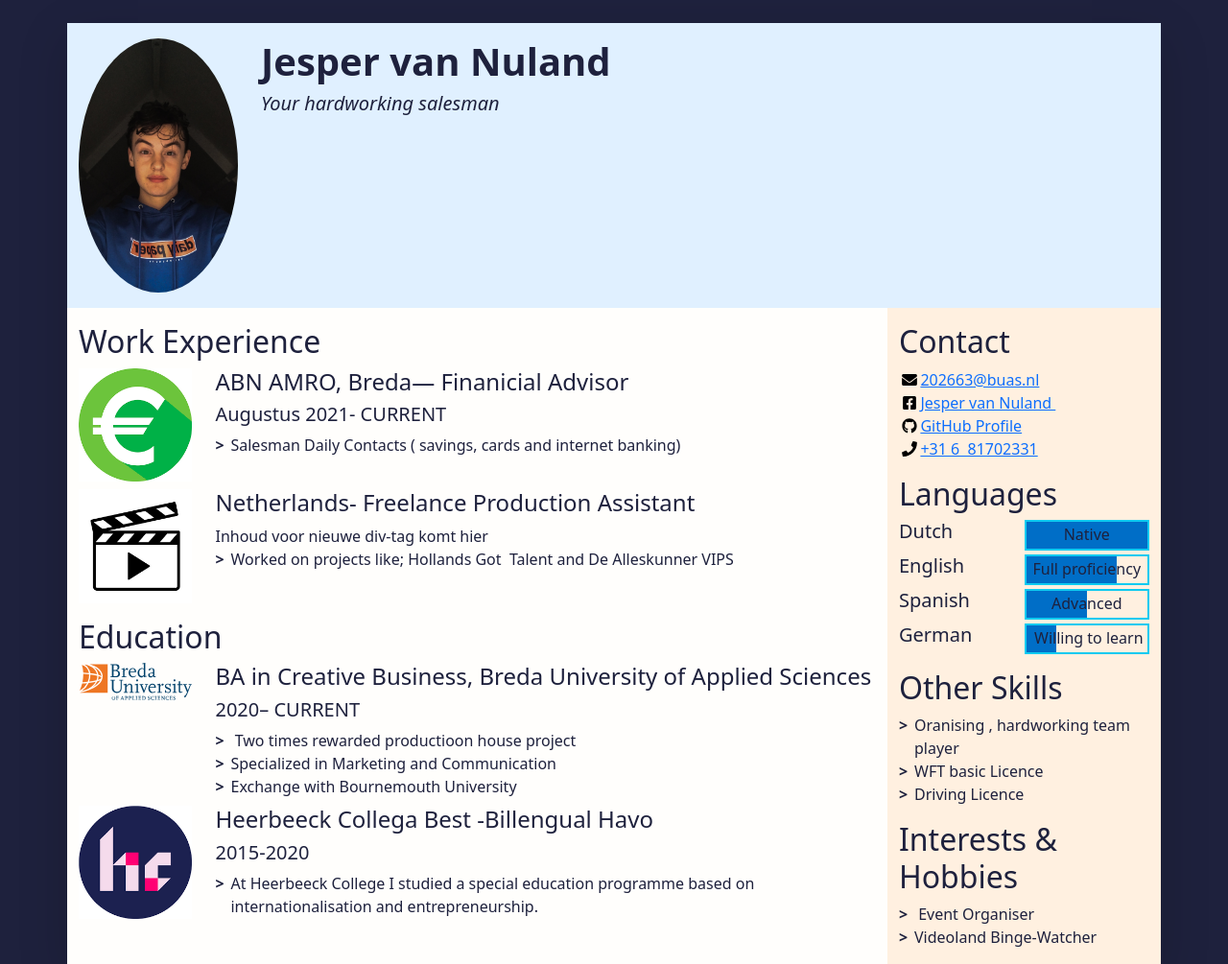
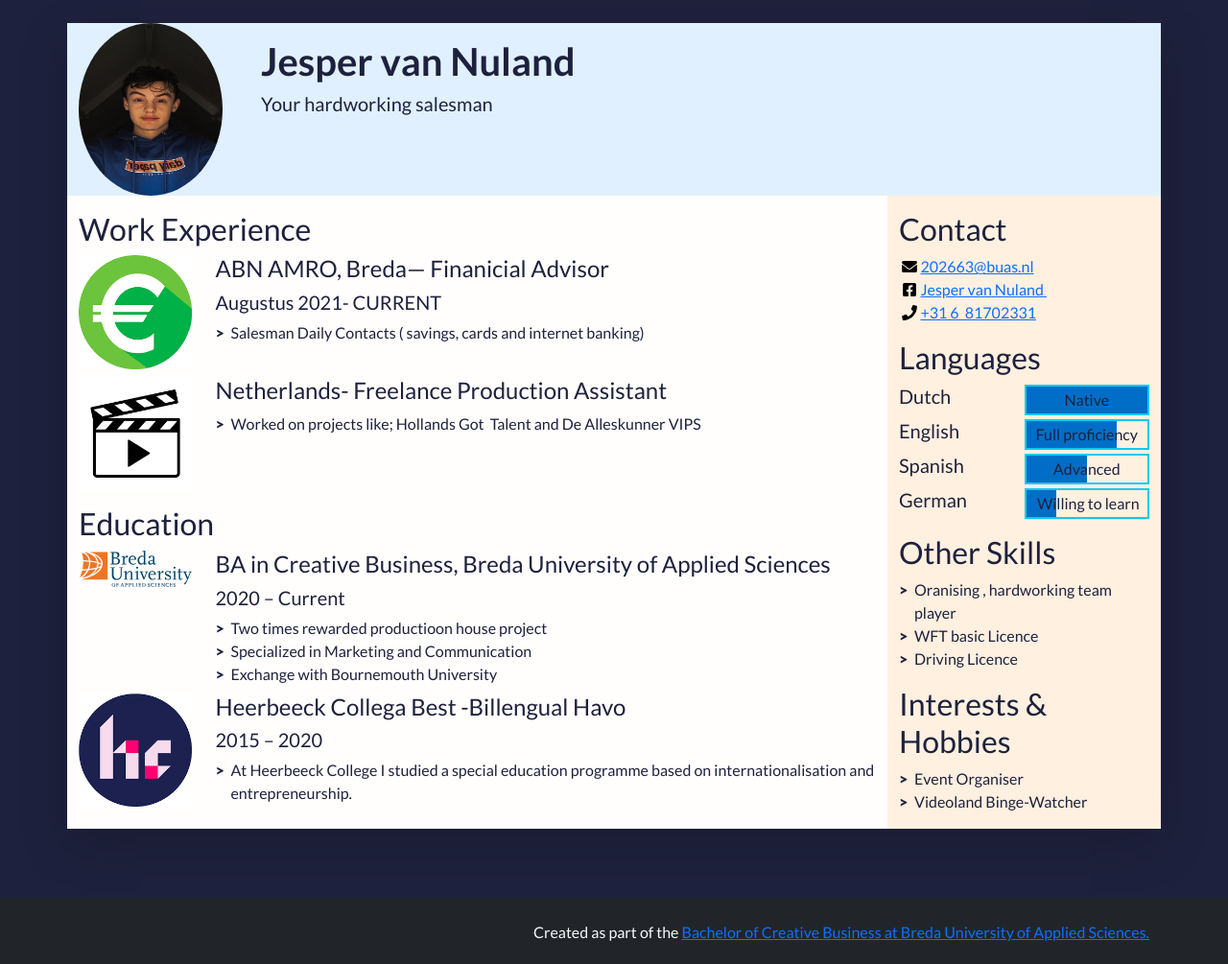
Before and after one commit to jespervnuland/jesper_resume, a plain HTML site: page index.html in a window 1280 px wide. Shown: the top 1005 px of the page at 96% size. Drawn offline with nearby package versions, Linux system fonts and the light colour scheme.

Commit message:
iuwbfkw
iwshfiubd

```diff
--- a/css/styles.css
+++ b/css/styles.css
@@ -1,19 +1,20 @@
 /* Use this file to use your own styles*/
 
 /* Import declaration to use Google Fonts - check https://fonts.google.com/ for details */
-@import url('https://fonts.googleapis.com/css2?family=Lato:ital,wght@0,400;0,700;1,400;1,700&display=swap');
+@import url('https://fonts.googleapis.com/css2?family=Lato:ital,wght@0,100;0,300;0,400;0,700;0,900;1,100;1,300;1,400;1,700;1,900&display=swap');
 
 /* Styles for the body */
 
 body {
-	font-family: Lato, Impact, Haettenschweiler, Cambria, 'Hoefler Text', 'Liberation Serif', Times, Baskerville, 'Palatino Linotype', Palatino, 'Century Schoolbook L', 'Times New Roman', 'serif''serif''Arial Black', 'sans-serif'Roboto, "Segoe UI", "Helvetica Neue", Helvetica, Arial, sans-serif;
+	font-family: 'Lato';
 	color: #1e213d;
 	background-color: #1e213d;
 }
-h1 a {
-	color:#006ec7;
+
+/* Styles for custom classes in the document. (There are more, try to find them out!) */
+
+h5 { font-style: normal;
 }
-/* Styles for custom classes in the document. (There are more, try to find them out!) */
 
 .resume-header {
     background-color: #e0f0ff;
@@ -22,7 +23,6 @@ h1 a {
 .resume-main {
 	background-color: #fffefc;
 }
-
 .resume-aside {
 	background-color: #fff0e0;
 }
@@ -55,15 +55,3 @@ h1 a {
 .language-progress {
 	background-color:#006ec7;
 }
-
-.language-progress {
-	background-color:#006ec7;
-}
-
-.language-progress {
-	background-color:#006ec7;
-}
-
-.language-progress {
-	background-color:#006ec7;
-}
--- a/index.html
+++ b/index.html
@@ -48,14 +48,14 @@
             "w-100" makes sure the image takes the full width of the column it's in
             "rounded-circle" cuts a circle around the image
           -->
-          <img class="w-100 rounded-circle my-3" src="images/foto.jpg" alt="Portrait of Firstname Lastname" width="1039">
+          <img src="images/foto.jpg" alt="Portrait of Firstname Lastname" width="150" height="180" class="rounded-circle">
         </div>
         <!--
           A container to wrap around your name and tagline. Full-width at small size, then columns of increasing size.
         -->
         <div class="col-12 col-sm-8 col-md-9 col-lg-10 my-3 header-content">
-          <h1 class="fw-bolder">Jesper van Nuland&nbsp;</h1>
-          <h5 class="fst-italic tagline">Your hardworking salesman&nbsp;</h5>
+          <h1 class="fw-bolder">Jesper van Nuland</h1>
+          <h5> Your hardworking salesman </h5>
         </div>
       </header>
 
@@ -106,7 +106,7 @@
 				</div>
                 <div class="biography-contents col-9 col-sm-10 col-md-9 col-lg-10">
 					<h4>Netherlands- Freelance Production Assistant&nbsp;</h4>
-					<div>Inhoud voor nieuwe div-tag komt hier</div>
+
 					<ul class="biography-details list-unstyled">
   						<li>Worked on projects like; Hollands Got&nbsp; Talent and De Alleskunner VIPS&nbsp; &nbsp;</li>
                   <!-- This entry doesn't have a list of achievements, but you can copy-paste the one from above -->
@@ -129,10 +129,10 @@
                 </div>
                 <div class="biography-contents col-9 col-sm-10 col-md-9 col-lg-10">
                   <h4>BA in Creative Business, Breda University of Applied Sciences</h4>
-                  <h5>2020– CURRENT</h5>
+                  <h5>2020 – Current</h5>
                   <!-- Use the list below to talk about minors, exchanges, extra-curricular activities. -->
                   <ul class="biography-details list-unstyled">
-                    <li>&nbsp;Two times rewarded productioon house project</li>
+                    <li>Two times rewarded productioon house project</li>
                     <li>Specialized in Marketing and Communication&nbsp;</li>
                     <li>Exchange with Bournemouth University</li>
                   </ul>
@@ -146,7 +146,7 @@
                 </div>
                 <div class="biography-contents col-9 col-sm-10 col-md-9 col-lg-10">
                   <h4>Heerbeeck Collega Best -Billengual Havo</h4>
-                  <h5>2015-2020&nbsp;</h5>
+                  <h5>2015 – 2020&nbsp;</h5>
                   <ul class="biography-details list-unstyled">
                     <li>At Heerbeeck College I studied a special education programme based on internationalisation and entrepreneurship.&nbsp;</li>
                   </ul>
@@ -177,24 +177,19 @@
             -->
             <ul class="contact-list list-unstyled">
               <li class="contact-item">
-                <a class="d-flex align-items-center" href="mailto:email@buas.nl" target="_blank">
+                <a class="d-flex align-items-center" href="mailto:202663@buas.nl" target="_blank">
                   <img class="contact-icon" src="images/icons/envelope.svg" alt="Email">
                 202663@buas.nl
               </a>
               </li>
               <li class="contact-item">
-                <a class="d-flex align-items-center" href="https://facebook.com/" target="_blank">
+                <a class="d-flex align-items-center" href="https://www.facebook.com/jesper.vannuland/" target="_blank">
                   <img class="contact-icon" src="images/icons/facebook.svg" alt="Facebook">
                 Jesper van Nuland&nbsp; </a>
               </li>
+
               <li class="contact-item">
-                <a class="d-flex align-items-center" href="https://github.com/" target="_blank">
-                  <img class="contact-icon" src="images/icons/github.svg" alt="LinkedIn">
-                  GitHub Profile
-                </a>
-              </li>
-              <li class="contact-item">
-                <a class="d-flex align-items-center" href="tel:+31612345678" target="_blank">
+                <a class="d-flex align-items-center" href="tel:+31681702331" target="_blank">
                   <img class="contact-icon" src="images/icons/phone.svg" alt="Mobile Phone">
                 +31 6&nbsp; 81702331</a>
               </li>
@@ -258,7 +253,7 @@
           <section class="my-3 aside-section">
             <h2>Interests &amp; Hobbies</h2>
             <ul class="skill-list list-unstyled">
-              <li class="skill-item">&nbsp;Event Organiser</li>
+              <li class="skill-item">Event Organiser</li>
               <li class="skill-item">Videoland Binge-Watcher</li>
             </ul>
           </section>
```
